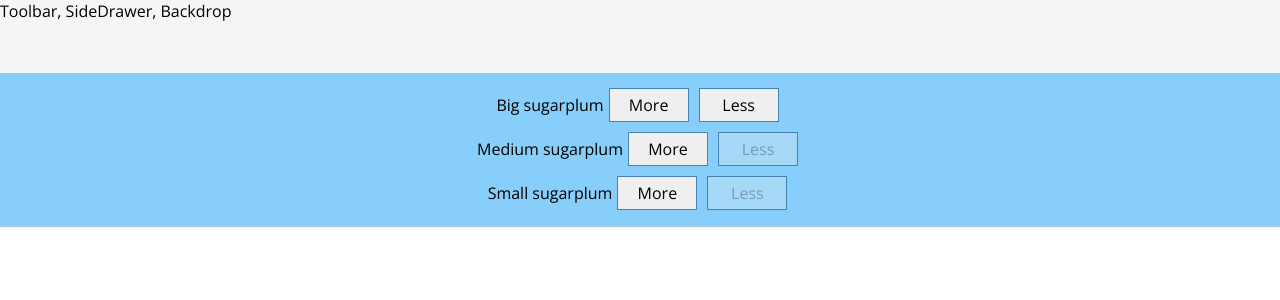
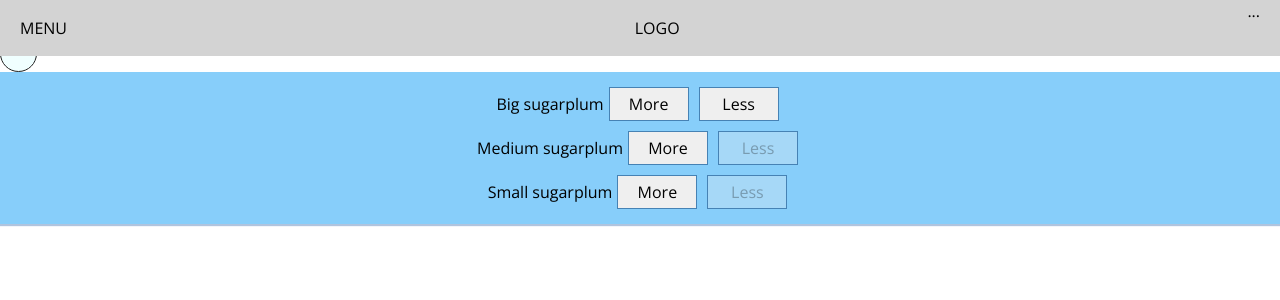
Before and after one commit to seirina-of-js/goalsjar, a React app: page / in a window 1280 px wide. Shown: the top 300 px of the page. Built offline with nearby package versions, Linux system fonts and the light colour scheme.

Commit message:
added toolbar

```diff
--- a/src/components/Layout/Layout.css
+++ b/src/components/Layout/Layout.css
@@ -1,3 +1,3 @@
 .content {
-    margin-top: 16px;
+    margin-top: 72px;
 }
--- a/src/components/Layout/Layout.js
+++ b/src/components/Layout/Layout.js
@@ -1,10 +1,11 @@
 import React from 'react';
 import classes from './Layout.css'
 import Aux from '../../hoc/Aux';
+import Toolbar from '../Navigation/Toolbar/Toolbar';
 
 const layout = (props) => (
     <Aux>
-        <div>Toolbar, SideDrawer, Backdrop</div>
+        <Toolbar />
         <main className={classes.content}>{props.children}</main>
     </Aux>
 );
--- /dev/null
+++ b/src/components/Navigation/Toolbar/Toolbar.css
@@ -0,0 +1,18 @@
+.toolbar {
+    height: 56px;
+    width: 100%;
+    position: fixed;
+    top: 0;
+    left: 0;
+    background: lightgrey;
+    display: flex;
+    justify-content: space-between;
+    align-items: center;
+    padding: 0 20px;
+    box-sizing: border-box;
+    z-index: 90;
+}
+
+.toolbar nav {
+    height: 100%;
+}
--- /dev/null
+++ b/src/components/Navigation/Toolbar/Toolbar.js
@@ -0,0 +1,14 @@
+import React from 'react';
+import classes from './Toolbar.css';
+
+const toolbar = (props) => (
+    <header className={classes.toolbar}>
+        <div>MENU</div>
+        <div>LOGO</div>
+        <nav>
+            ...
+        </nav>
+    </header>
+);
+
+export default toolbar;
--- a/src/components/Sugarplums/Sugarplum/Sugarplum.js
+++ b/src/components/Sugarplums/Sugarplum/Sugarplum.js
@@ -8,10 +8,10 @@
 
         switch (this.props.type) {
             case ('big'):
-                sugarplum = <div className={classes.sugarplum, classes.big} style={{ color: this.props.color}}></div>;
+                sugarplum = <div className={[classes.sugarplum, classes.big].join(' ')} style={{ color: this.props.color}}></div>;
                 break;
             case ('medium'):
-                sugarplum = <div className={classes.sugarplum, classes.medium} style={{ color: this.props.color}}></div>;
+                sugarplum = <div className={[classes.sugarplum, classes.medium].join(' ')} style={{ color: this.props.color}}></div>;
                 break;
             case('small'):
                 sugarplum = <div className={classes.sugarplum} style={{ color: this.props.color}}></div>;
```
